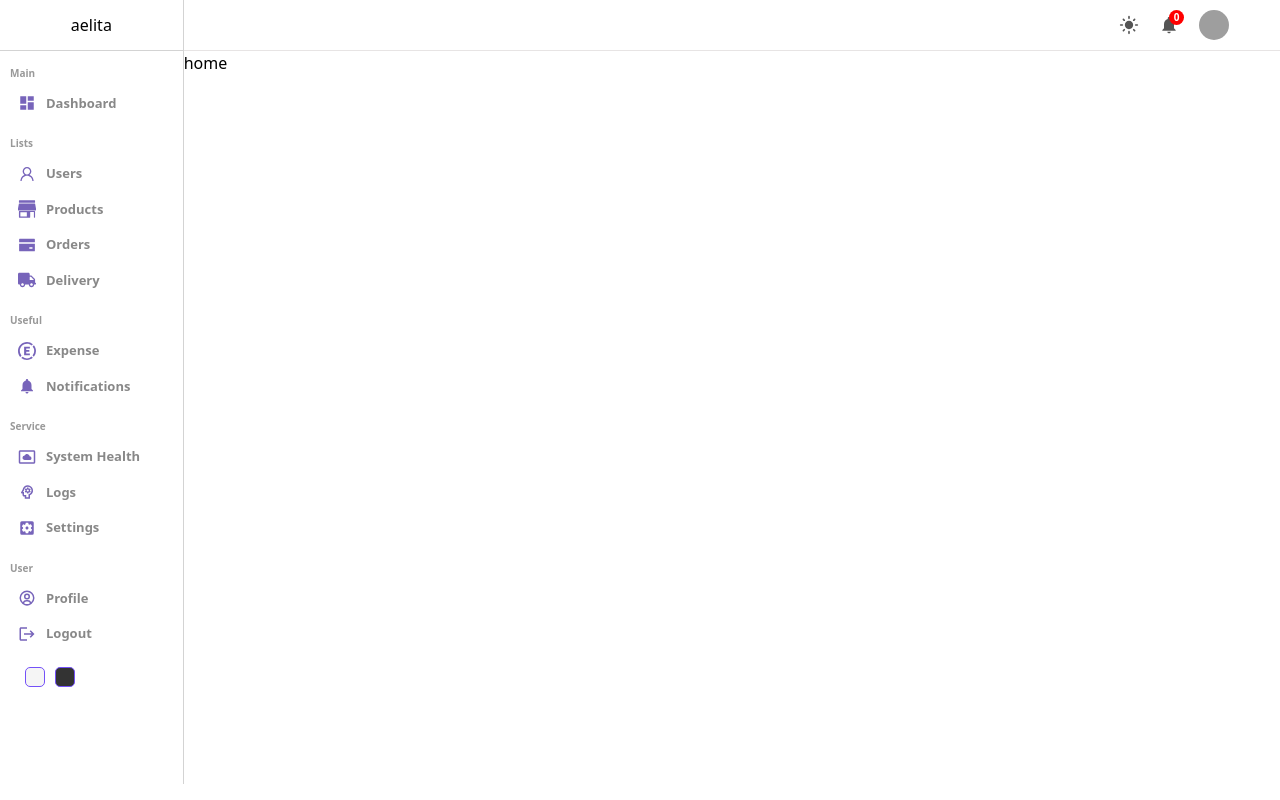
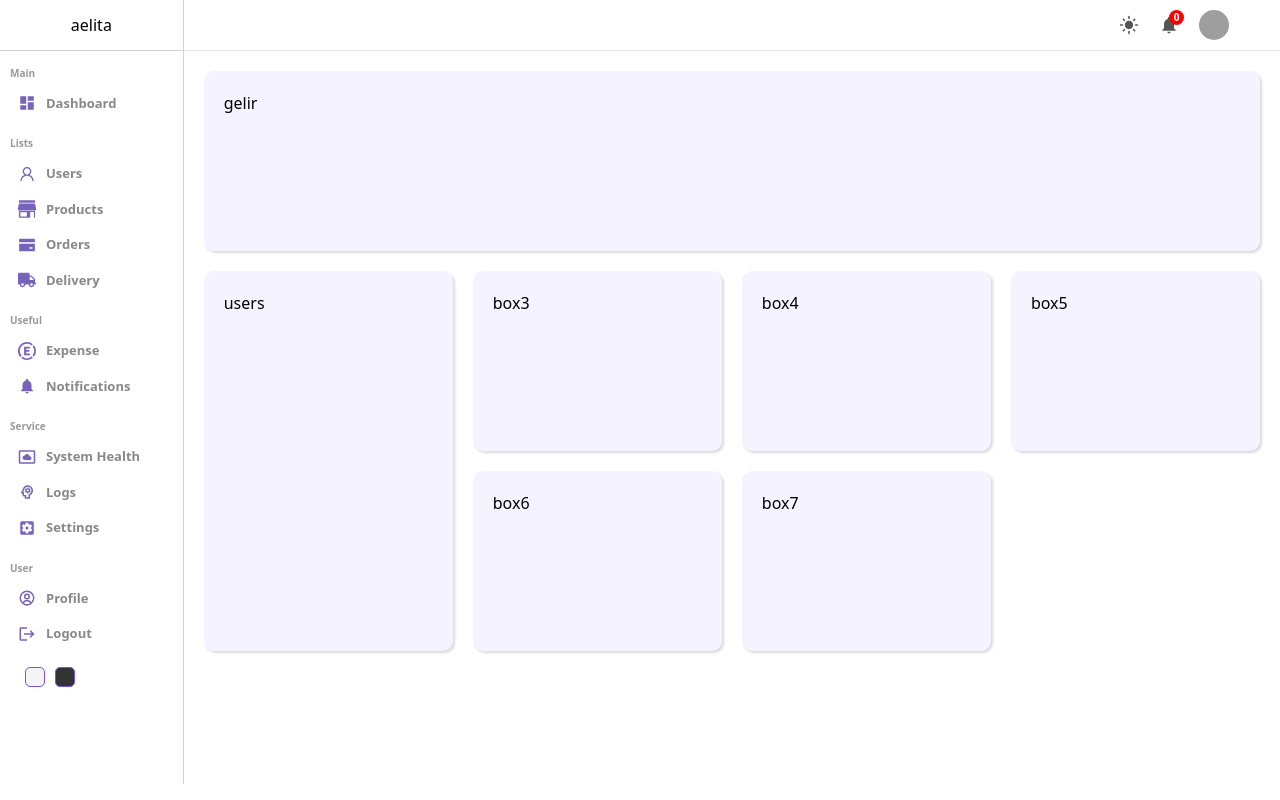
Before and after one commit to lyokocode/pern-auth, a React (Vite) app in the folder client/: page / in a window 1280 px wide. Built offline with nearby package versions, Linux system fonts and the light colour scheme; sample sign-in values are in the browser's storage; grey boxes are pictures that could not be loaded.

Commit message:
css grid example

```diff
--- a/client/src/components/users/UserTable.jsx
+++ b/client/src/components/users/UserTable.jsx
@@ -10,7 +10,6 @@ export const UserTable = ({ user, reFetch }) => {
         try {
             await axios.delete(`http://localhost:5000/api/user/user?id=${id}`);
             reFetch()
-            console.log(id)
         } catch (error) {
             console.error("Error deleting user:", error);
         }
--- a/client/src/modals/UpdateUser.jsx
+++ b/client/src/modals/UpdateUser.jsx
@@ -22,7 +22,6 @@ const UpdateUser = ({ data }) => {
                 `http://localhost:5000/api/user/user?id=${data.id}`,
                 { role: newRole }
             );
-            console.log("Role updated:", response.data);
             destroyModal();
             navigate("/users")
         } catch (error) {
--- a/client/src/pages/Home.jsx
+++ b/client/src/pages/Home.jsx
@@ -1,11 +1,17 @@
-
+import "../styles/home.scss"
 
 export const Home = () => {
 
 
     return (
-        <div>
-            home
+        <div className="home">
+            <div className="box box1"> gelir</div>
+            <div className="box box2"> users</div>
+            <div className="box box3"> box3</div>
+            <div className="box box4"> box4</div>
+            <div className="box box5"> box5</div>
+            <div className="box box6"> box6</div>
+            <div className="box box7"> box7</div>
         </div>
     )
 }
--- /dev/null
+++ b/client/src/styles/home.scss
@@ -0,0 +1,25 @@
+.home {
+    padding: 20px;
+    display: grid;
+    gap: 20px;
+    grid-template-columns: repeat(4, 1fr);
+    grid-auto-rows: minmax(180px, auto);
+
+    .box {
+        padding: 20px;
+        border-radius: 10px;
+        // border: 1px solid #9ca3af;
+        background-color: #f5f3ff;
+        box-shadow: rgba(0, 0, 0, 0.15) 1.95px 1.95px 2.6px;
+
+        &.box1 {
+            grid-column: span 4;
+            grid-row: span 1;
+        }
+
+        &.box2 {
+            grid-column: span 1;
+            grid-row: span 2;
+        }
+    }
+}
--- a/client/src/styles/navbar.scss
+++ b/client/src/styles/navbar.scss
@@ -3,7 +3,6 @@
     border-bottom: 0.5px solid rgb(231, 228, 228);
     display: flex;
     align-items: center;
-    position: relative;
     font-size: 14px;
     color: #555;
     position: sticky;
```
